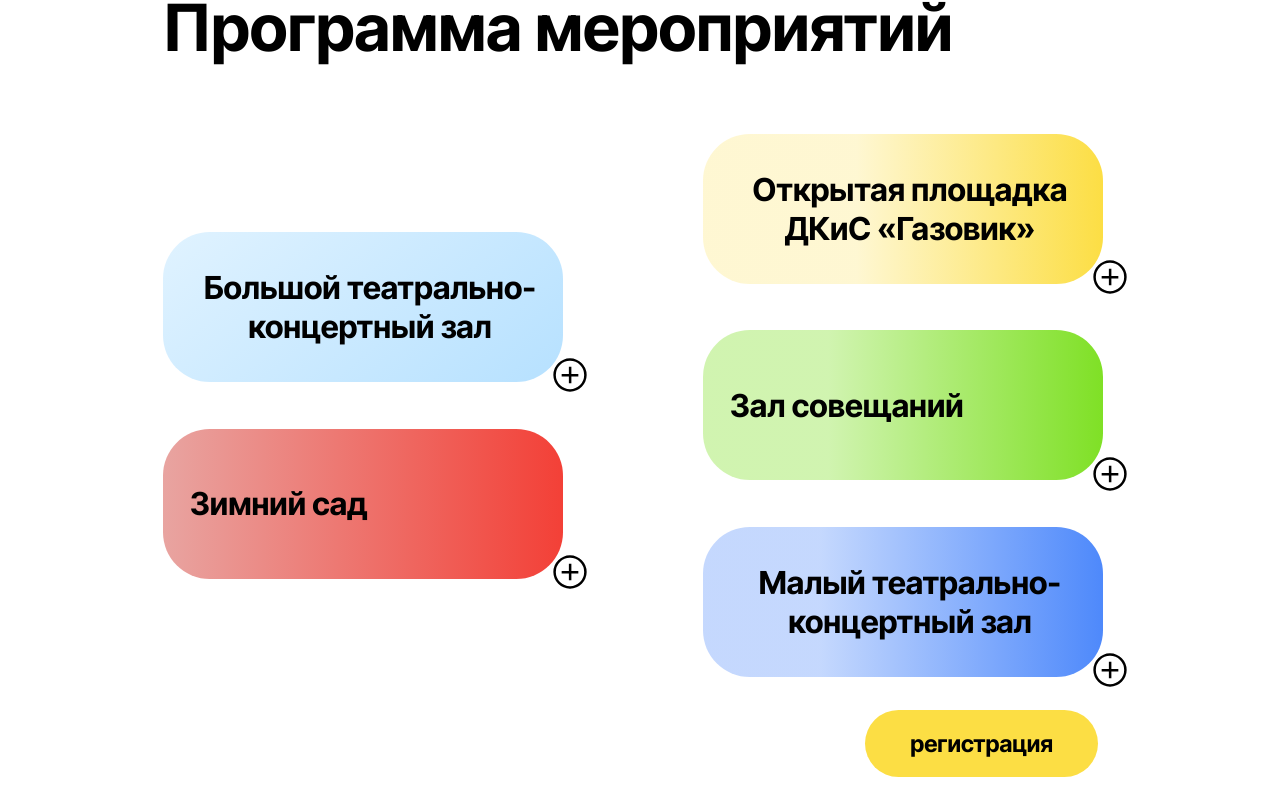
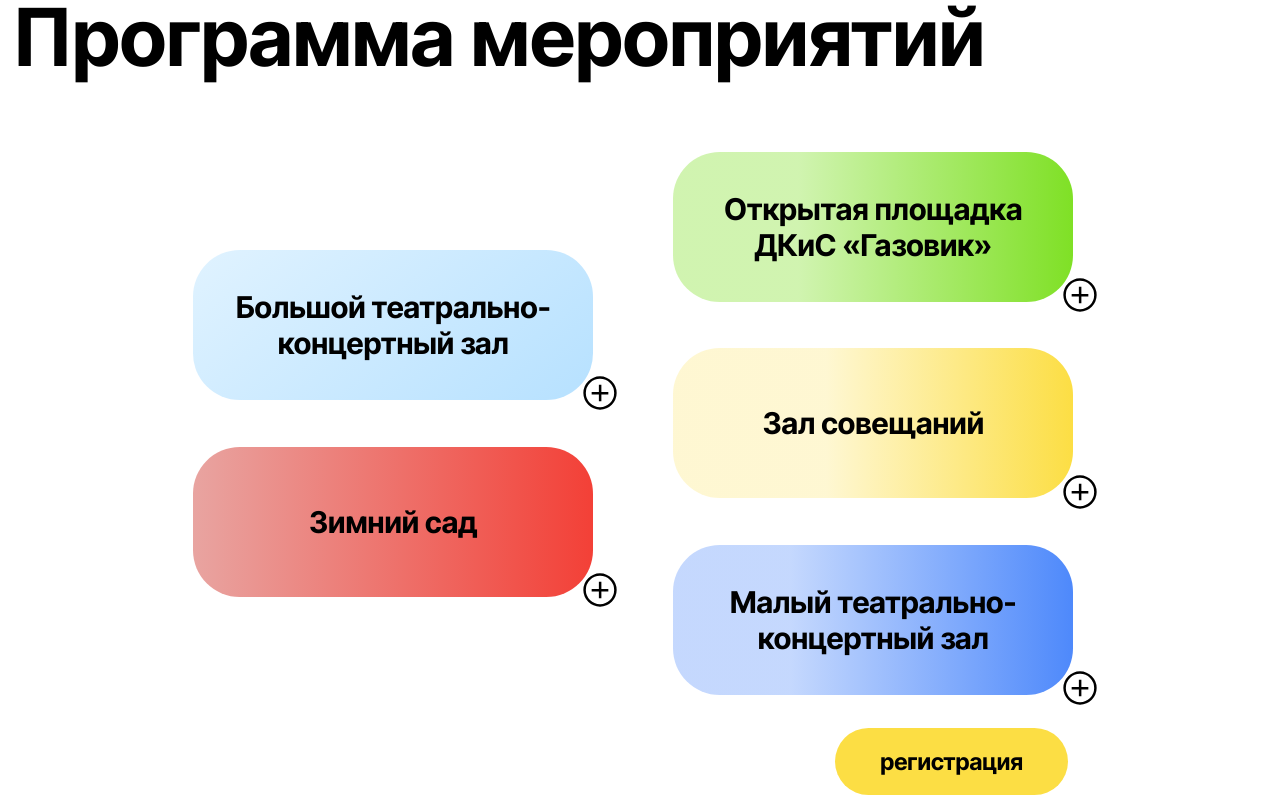
Before and after one commit to Valey88/MinOrenSayt, a React (Vite) app: page / in a window 1280 px wide. Shown: the part 1412-2220 px from the top of the page. Built offline with nearby package versions, Linux system fonts and the light colour scheme; a web font is replaced by a local one.

Commit message:
Исправил блоки

```diff
--- /dev/null
+++ b/src/components/EventBlock/EventBlock.css
@@ -0,0 +1,100 @@
+.programmContentBlock {
+  display: flex;
+  align-items: end;
+
+  &.blue {
+    .programmContentInfo {
+      background: linear-gradient(140.97deg, #e1f3ff -2.2%, #b9e2ff 93.67%);
+    }
+  }
+  &.red {
+    .programmContentInfo {
+      background: linear-gradient(
+        90deg,
+        rgba(210, 74, 67, 0.5) 0%,
+        #f34037 100%
+      );
+    }
+  }
+  &.green {
+    .programmContentInfo {
+      background: linear-gradient(
+        89.98deg,
+        rgba(252, 222, 68, 0.24) 38.36%,
+        #fcde44 99.98%
+      );
+    }
+  }
+  &.yellow {
+    .programmContentInfo {
+      background: linear-gradient(
+        90deg,
+        rgba(105, 219, 0, 0.31) 31.29%,
+        #69db00 118.71%
+      );
+    }
+  }
+  &.darkblue {
+    .programmContentInfo {
+      background: linear-gradient(
+        89.98deg,
+        rgba(78, 137, 251, 0.33) 29.34%,
+        #4e89fb 99.98%
+      );
+    }
+  }
+}
+.programmContentInfo {
+  width: 60rem;
+  height: 22.5rem;
+  border-radius: 7rem;
+  display: flex;
+  align-items: center;
+  justify-content: center;
+}
+.programmContentInfo h2 {
+  font-size: 4.5rem;
+}
+.programmContentButton {
+  width: 2rem;
+  height: 2rem;
+  display: flex;
+  justify-content: center;
+  align-items: center;
+}
+.programmButton {
+  background-color: transparent;
+  width: 13rem;
+  height: 6rem;
+  cursor: pointer;
+}
+@media (max-width: 1024px) {
+  .programmContentInfo {
+    height: 20rem;
+  }
+  .programmContentInfo h2 {
+    font-size: 3.75rem;
+  }
+}
+
+@media (max-width: 767px) {
+  .programmContentInfo h2 {
+    font-size: 3rem;
+  }
+  .programmContentInfo {
+    width: 43rem;
+    height: 14rem;
+    border-radius: 5rem;
+  }
+}
+
+@media (max-width: 500px) {
+  .programmContentInfo h2 {
+    font-size: 2rem;
+  }
+  .programmContentInfo {
+    width: 30rem;
+    height: 12rem;
+    border-radius: 5rem;
+  }
+}
--- /dev/null
+++ b/src/components/EventBlock/EventBlock.jsx
@@ -0,0 +1,15 @@
+import "./EventBlock.css";
+export default function EventBlock({ color, children }) {
+  return (
+    <div className={`programmContentBlock ${color}`}>
+      <div className="programmContentInfo">
+        <h2>{children}</h2>
+      </div>
+      <div className="programmContentButton">
+        <button className="programmButton">
+          <img src="add_circle.svg" alt="" width={40} />
+        </button>
+      </div>
+    </div>
+  );
+}
--- a/src/pages/Home/Home.jsx
+++ b/src/pages/Home/Home.jsx
@@ -1,8 +1,9 @@
 import React from "react";
 import style from "./Home.module.css";
-import {RouteButton, YMaps, Map, Placemark } from "@pbe/react-yandex-maps";
+import { RouteButton, YMaps, Map, Placemark } from "@pbe/react-yandex-maps";
 import { Swiper, SwiperSlide } from "swiper/react";
 import "./styles.css";
+import EventBlock from "/src/components/EventBlock/EventBlock";
 
 // Import Swiper styles
 import "swiper/css";
@@ -18,6 +19,7 @@ import {
   Mousewheel,
   Keyboard,
 } from "swiper/modules";
+
 const Home = ({ city, setCity }) => {
   return (
     <div className={style.Home}>
@@ -52,24 +54,25 @@ const Home = ({ city, setCity }) => {
             </div>
           </div>
         </div>
-
         <div className={style.aboutSection}>
           <div className={style.aboutContainer}>
             <div className={style.aboutHeader}>
               <h2>Цели форума</h2>
             </div>
+            <div className={style.Center}>
               <div className={style.aboutContent}>
                 <div className={style.aboutContentItem1}>
                   <div>
                     <h2>Мы рады приветствовать вас</h2>
                     <p>
-                    на платформе, где собраны специалисты, профессионалы и всех,
-                    кто интересуется различными аспектами трудовой деятельности.
-                    Наш форум создан для того, чтобы обеспечить обмен знаниями,
-                    опытом и идеями в сфере труда. Наша цель - создать
-                    инновационное и вдохновляющее сообщество, способствующее
-                    обмену идеями, установлению новых контактов и поиску решений
-                    для современных трудовых вызовов. Мы стремимся к тому, чтобы
+                      на платформе, где собраны специалисты, профессионалы и
+                      всех, кто интересуется различными аспектами трудовой
+                      деятельности. Наш форум создан для того, чтобы обеспечить
+                      обмен знаниями, опытом и идеями в сфере труда. Наша цель -
+                      создать инновационное и вдохновляющее сообщество,
+                      способствующее обмену идеями, установлению новых контактов
+                      и поиску решений для современных трудовых вызовов. Мы
+                      стремимся к тому, чтобы
                     </p>
                   </div>
                 </div>
@@ -102,69 +105,36 @@ const Home = ({ city, setCity }) => {
               </div>
             </div>
           </div>
+        </div>
         <div className={style.programmSection}>
-            <div className={style.programmContainer}>
-              <div className={style.programmHeader}>
+          <div className={style.aboutHeader}>
             <h2>Программа мероприятий</h2>
           </div>
+          <div className={style.Center}>
+            <div className={style.programmContainer}>
               <div className={style.programmContent}>
-                <div className={style.programmContentLeft}>
-                  <div className={style.programmContentBlock1}>
-                    <div className={style.programmContentInfo1}>
-                      <div className={style.programmContentInfo1Text}>
-                        <h3>Большой театрально-концертный зал</h3>
+                <div className={style.programmColumn}>
+                  <EventBlock color="blue">
+                    Большой театрально-концертный зал
+                  </EventBlock>
+                  <EventBlock color="red">Зимний сад</EventBlock>
                 </div>
-                  </div>
-                  <div className={style.programmContentButton}>
-                  <button className={style.programmButton}> <img src="add_circle.svg" alt=""width={40}/></button>
-                  </div>
-                  </div>
-                  <div className={style.programmContentBlock1}>
-                  <div className={style.programmContentInfo2}>
-                    <div className={style.programmContentInfo1Text}>
-                      <h3>Зимний сад</h3>
-                    </div>
-                  </div>
-                  <div className={style.programmContentButton}>
-                    <button className={style.programmButton}> <img src="add_circle.svg" alt="" width={40}/></button>
-                </div>
-              </div>
-            </div>
-            <div className={style.programmContentRight}>
-            <div className={style.programmContentBlock1}>
-                    <div className={style.programmContentInfo3}>
-                      <div className={style.programmContentInfo1Text}>
-                        <h3>Открытая площадка ДКиС «Газовик»</h3>
-                      </div>
-                  </div>
-                  <div className={style.programmContentButton}>
-                  <button className={style.programmButton}> <img src="add_circle.svg" alt=""width={40}/></button>
-                  </div>
-                  </div>
-                 <div className={style.programmContentBlock1}>
-                  <div className={style.programmContentInfo4}>
-                    <div className={style.programmContentInfo1Text}>
-                      <h3>Зал совещаний</h3>
-                    </div>
-                  </div>
-                  <div className={style.programmContentButton}>
-                    <button className={style.programmButton}> <img src="add_circle.svg" alt="" width={40}/></button>
-                </div>
-              </div>
-            <div className={style.programmContentBlock1}>
-                <div className={style.programmContentInfo5}>
-                  <div className={style.programmContentInfo1Text}>
-                      <h3>Малый театрально-концертный зал</h3>
-                  </div>
-                </div>
-                  <div className={style.programmContentButton}>
-                    <button className={style.programmButton}> <img src="add_circle.svg" alt="" width={40}/></button>
-                  </div>
-                </div>
+                <div className={style.programmColumn}>
+                  <EventBlock color="yellow">
+                    <p>
+                      Открытая площадка
+                      <br /> ДКиС «Газовик»
+                    </p>
+                  </EventBlock>
+                  <EventBlock color="green">Зал совещаний</EventBlock>
+                  <EventBlock color="darkblue">
+                    Малый театрально-концертный зал
+                  </EventBlock>
                 </div>
               </div>
               <div className={style.programmFooter}>
                 <button>регистрация</button>
+              </div>
             </div>
           </div>
         </div>
@@ -176,16 +146,47 @@ const Home = ({ city, setCity }) => {
             <div className={style.mapContainer}>
               <YMaps>
                 <Map
-                    defaultState={{ center: [51.762413, 55.116350], zoom: 17 }}
+                  defaultState={{ center: [51.762413, 55.11635], zoom: 17 }}
                   width={-1}
                   height={650}
                 >
-                    <Placemark options={{iconLayout: 'default#image', iconImageHref: '/public/logoMark.svg', iconImageSize: [60, 60], iconImageOffset: [-30 , -60]}} defaultGeometry={[51.763885, 55.119018]} />
-
-                    <Placemark options={{iconLayout: 'default#image', iconImageHref: '/public/logoMark.svg', iconImageSize: [60, 60], iconImageOffset: [-30, -60]}} defaultGeometry={[51.763149, 55.115344]} />
-                    <Placemark options={{iconLayout: 'default#image', iconImageHref: '/public/logoMark.svg', iconImageSize: [60, 60], iconImageOffset: [-30, -55]}}defaultGeometry={[51.762709, 55.111921]} />
-                    <Placemark options={{iconLayout: 'default#image', iconImageHref: '/public/logoMark.svg', iconImageSize: [60, 60], iconImageOffset: [-2, -70]}} defaultGeometry={[51.760786, 55.112532]} />
-                    <RouteButton options={{ float: "right" }}/>
+                  <Placemark
+                    options={{
+                      iconLayout: "default#image",
+                      iconImageHref: "/public/logoMark.svg",
+                      iconImageSize: [60, 60],
+                      iconImageOffset: [-30, -60],
+                    }}
+                    defaultGeometry={[51.763885, 55.119018]}
+                  />
+                  <Placemark
+                    options={{
+                      iconLayout: "default#image",
+                      iconImageHref: "/public/logoMark.svg",
+                      iconImageSize: [60, 60],
+                      iconImageOffset: [-30, -60],
+                    }}
+                    defaultGeometry={[51.763149, 55.115344]}
+                  />
+                  <Placemark
+                    options={{
+                      iconLayout: "default#image",
+                      iconImageHref: "/public/logoMark.svg",
+                      iconImageSize: [60, 60],
+                      iconImageOffset: [-30, -55],
+                    }}
+                    defaultGeometry={[51.762709, 55.111921]}
+                  />
+                  <Placemark
+                    options={{
+                      iconLayout: "default#image",
+                      iconImageHref: "/public/logoMark.svg",
+                      iconImageSize: [60, 60],
+                      iconImageOffset: [-2, -70],
+                    }}
+                    defaultGeometry={[51.760786, 55.112532]}
+                  />
+                  <RouteButton options={{ float: "right" }} />
                 </Map>
               </YMaps>
             </div>
@@ -195,11 +196,10 @@ const Home = ({ city, setCity }) => {
           </div>
         </div>
         <div className={style.sliderSection}>
-          <div className={style.Center}>
-            <div className={style.sliderContainer}>
           <div className={style.aboutHeader}>
             <h2>Галерея</h2>
           </div>
+          <div className={style.sliderContainer}>
             <Swiper
               slidesPerView={1}
               spaceBetween={30}
@@ -241,7 +241,6 @@ const Home = ({ city, setCity }) => {
         </div>
       </div>
     </div>
-    </div>
   );
 };
 
--- a/src/pages/Home/Home.module.css
+++ b/src/pages/Home/Home.module.css
@@ -1,5 +1,5 @@
 @import url("https://fonts.googleapis.com/css2?family=Inter+Tight:ital,wght@0,100..900;1,100..900&display=swap");
-*{
+* {
   font-family: "Inter Tight", sans-serif;
 }
 .Home {
@@ -161,86 +161,22 @@
 .Item2 p {
   font-size: 2.5rem;
 }
+
 .programmSection {
-  width: 100%;
-  display: flex;
-  justify-content: center;
-  align-items: center;
-  flex-direction: column;
   margin-top: 10rem;
   margin-bottom: 10rem;
 }
-.programmContainer {
-  width: 143rem;
-}
-.programmHeader {
-  display: flex;
-  justify-content: left;
-  font-size: 6.5rem;
-  padding-bottom: 10rem;
-}
 .programmContent {
   display: flex;
-  justify-content: space-between;
   align-items: center;
   grid-gap: 10rem;
 }
-.programmContentLeft {
+.programmColumn {
   display: flex;
-  justify-content: center;
-  align-items: center;
   flex-direction: column;
   grid-gap: 7rem;
 }
-
-.programmContentBlock1{
-  display: flex;
-  flex-direction: row;
-  justify-content: end;
-  align-items: end;
-}
-.programmContentInfo1 {
-  width: 60rem;
-  height: 22.5rem;
-  background: linear-gradient(140.97deg, #e1f3ff -2.2%, #b9e2ff 93.67%);
-  border-radius: 7rem;
-  padding: 5rem 2rem 5rem 4rem;
-  display: flex;
-  align-items: center;
-  justify-content: start;
-
-}
-.programmContentInfo2{
-  width: 60rem;
-  height: 22.5rem;
-  background: linear-gradient(140.97deg, #e1f3ff -2.2%, #b9e2ff 93.67%);
-  border-radius: 7rem;
-  padding: 5rem 2rem 5rem 4rem;
-  display: flex;
-  align-items: center;
-  justify-content: start;
-  background: linear-gradient(90deg, rgba(210, 74, 67, 0.5) 0%, #F34037 100%);
-}
-
-.programmContentInfo1Text {
-  white-space: pre-line;
-  display: flex;
-  justify-content: center;
-  align-items: center;
-  flex-direction: column;
-}
-.programmContentInfo1Text>h3{
-  font-size: 4.75rem;
-}
-.programmContentButton {
-  width: 2rem;
-  height: 2rem;
-  display: flex;
-  justify-content: center;
-  align-items: center;
-  grid-gap: 14rem;
-}
-.programmButton{
+.programmButton {
   background-color: transparent;
   width: 13rem;
   height: 6rem;
@@ -248,49 +184,13 @@
   margin: 0;
   padding: 0;
 }
-.programmContentRight {
-  display: flex;
-  justify-content: center;
-  align-items: center;
-  flex-direction: column;
-  grid-gap: 7rem;
-}
-.programmContentInfo3 {
-  width: 60rem;
-  height: 22.5rem;
-  background: linear-gradient(89.98deg, rgba(252, 222, 68, 0.24) 38.36%, #FCDE44 99.98%);
-  border-radius: 7rem;
-  padding: 5rem 2rem 5rem 4rem;
-  display: flex;
-  align-items: center;
-  justify-content: start;
-}
-.programmContentInfo4 {
-  width: 60rem;
-  height: 22.5rem;
-  background: linear-gradient(90deg, rgba(105, 219, 0, 0.31) 31.29%, #69DB00 118.71%);
-  border-radius: 7rem;
-  padding: 5rem 2rem 5rem 4rem;
-  display: flex;
-  align-items: center;
-  justify-content: start;
-}.programmContentInfo5 {
-  width: 60rem;
-  height: 22.5rem;
-  background: linear-gradient(89.98deg, rgba(78, 137, 251, 0.33) 29.34%, #4E89FB 99.98%);
-  border-radius: 7rem;
-  padding: 5rem 2rem 5rem 4rem;
-  display: flex;
-  align-items: center;
-  justify-content: start;
-}
-.programmFooter{
+.programmFooter {
   padding-top: 5rem;
   display: flex;
   justify-content: end;
   align-items: end;
 }
-.programmFooter>button{
+.programmFooter > button {
   font-family: "Inter Tight", sans-serif;
   font-size: 3.5rem;
   height: 10rem;
@@ -299,8 +199,6 @@
   margin-right: 2.75rem;
   color: black;
 }
-
-
 
 .underMap {
   font-size: 3rem;
@@ -337,47 +235,13 @@
   }
 }
 @media (max-width: 1024px) {
-   .programmFooter{
+  .programmFooter {
     padding-top: 5rem;
     display: flex;
     justify-content: center;
     align-items: center;
   }
-  .programmContentInfo1{
-    width: 60rem;
-    height: 17rem;
-    border-radius: 5rem;
-  }
-  .programmContentInfo2{
-    width: 60rem;
-    height: 17rem;
-    border-radius: 5rem;
-  }.programmContentInfo3{
-    width: 60rem;
-    height: 17rem;
-    border-radius: 5rem;
-  }.programmContentInfo4{
-    width: 60rem;
-    height: 17rem;
-    border-radius: 5rem;
-  }.programmContentInfo5{
-    width: 60rem;
-    height: 17rem;
-    border-radius: 5rem;
-  }
-  .programmHeader{
-  display: flex;
-  justify-content: left;
-  font-size: 3.5rem;
-  padding-bottom: 8rem;
-  }
-  .programmContentInfo1Text h3{
-    font-size: 3.75rem;
-  }
-  .programmContainer{
-    width: 100%;
-  }
-  .programmContent{
+  .programmContent {
     display: flex;
     flex-direction: column;
   }
@@ -432,31 +296,6 @@
   }
 }
 @media (max-width: 767px) {
-  .programmContentInfo1Text h3{
-    font-size: 3rem;
-  }
-  .programmContentInfo1{
-    width: 43rem;
-    height: 14rem;
-    border-radius: 5rem;
-  }
-  .programmContentInfo2{
-    width: 43rem;
-    height: 14rem;
-    border-radius: 5rem;
-  }.programmContentInfo3{
-    width: 43rem;
-    height: 14rem;
-    border-radius: 5rem;
-  }.programmContentInfo4{
-    width: 43rem;
-    height: 14rem;
-    border-radius: 5rem;
-  }.programmContentInfo5{
-    width: 43rem;
-    height: 14rem;
-    border-radius: 5rem;
-  }
   .cards,
   .cards :only-child {
     width: 10rem;
@@ -519,52 +358,15 @@
   }
 }
 @media (max-width: 500px) {
-  .programmHeader{
-    display: flex;
-    justify-content: left;
-    font-size: 2.75rem;
-    padding-bottom: 8rem;
-    }
-  .programmContentInfo1Text h3{
-    font-size: 2.25rem;
+  .programmColumn, .programmContent {
+    grid-gap: 3rem;
   }
-  .programmContentInfo1{
-    width: 30rem;
-    height: 12rem;
-    border-radius: 5rem;
+  .programmFooter button {
+    width: 20rem;
+    height: 5rem;
+    font-size: 1.8rem;
   }
-  .programmContentInfo2{
-    width: 30rem;
-    height: 12rem;
-    border-radius: 5rem;
-  }.programmContentInfo3{
-    width: 30rem;
-    height: 12rem;
-    border-radius: 5rem;
-  }.programmContentInfo4{
-    width: 30rem;
-    height: 12rem;
-    border-radius: 5rem;
-  }.programmContentInfo5{
-    width: 30rem;
-    height: 12rem;
-    border-radius: 5rem;
-  }
-  .programmFooter button{
-    width: 24rem;
-    height: 8rem;
-    font-size: 2rem;
-  }
-  .programmContent{
-     grid-gap: 5rem;
-  }
-  .programmContentLeft{
-    grid-gap: 5rem;
-  }
-  .programmContentRight{
-    grid-gap: 5rem;
-  }
-  .HomeHeaderBlock{
+  .HomeHeaderBlock {
     border-radius: 4rem;
   }
   .blockHeaderImg {
@@ -600,13 +402,13 @@
     font-size: 2.1rem;
     padding-bottom: 3 rem;
   }
-  .HomeFooterDescription{
+  .HomeFooterDescription {
     padding-top: 1.5rem;
   }
   .image {
     width: 30rem;
   }
-  .aboutContent{
+  .aboutContent {
     grid-gap: 7rem;
   }
   .aboutContentItem1 {
```
Also changed, not shown: src/components/Footer/Footer.jsx (+12 -18 lines). Lines whose indentation alone changed are shown as unchanged.
